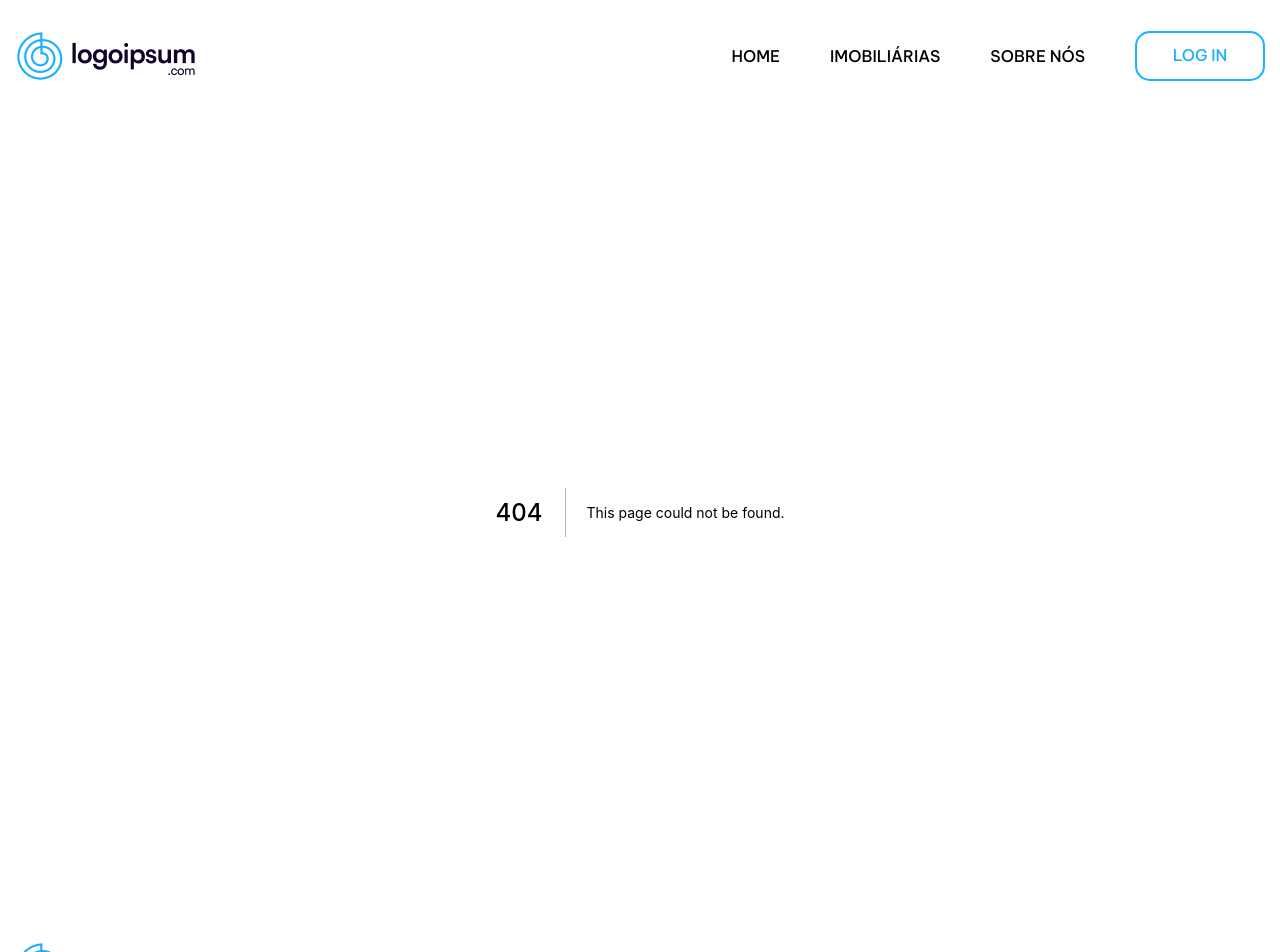
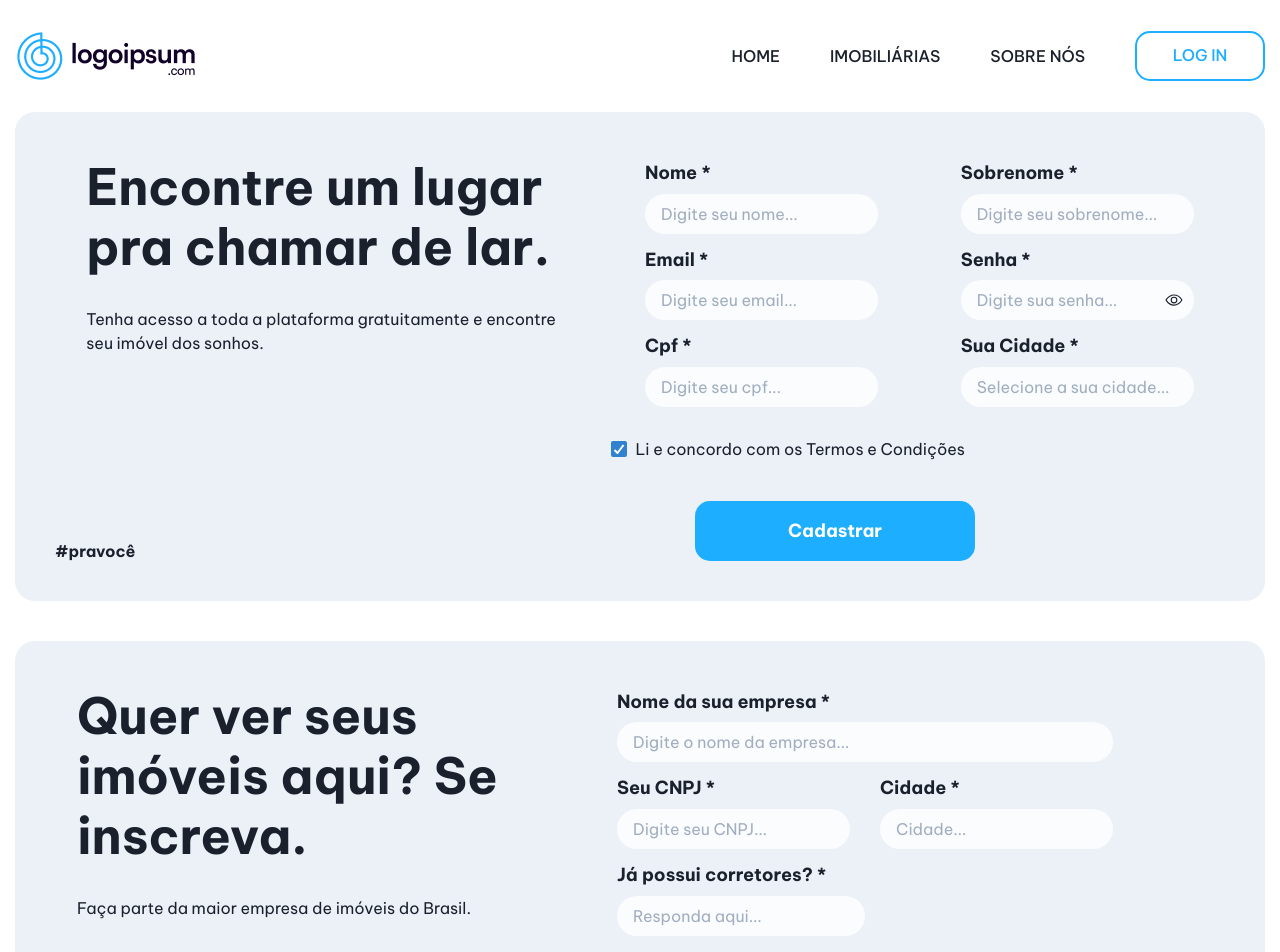
Before and after one commit to anacornachi/imobiliaria, a Next.js app: page /account in a window 1280 px wide. Before the commit this address had no page. Shown: the top 952 px of the page. Built offline with nearby package versions, Linux system fonts and the light colour scheme.

Commit message:
✨ feat: created user and real estate register page

```diff
--- /dev/null
+++ b/src/pages/account/index.tsx
@@ -0,0 +1,171 @@
+import {Heading, Text, Button, Flex, Checkbox, Box} from '@chakra-ui/react';
+import CustomInput from '@components/Forms/CustomInput';
+import Container from '@components/layout/Container';
+
+export default function Register() {
+  return (
+    <Container>
+      <Box bg="main" borderRadius="20px" mb="40px">
+        <Flex
+          justifyContent="space-around"
+          direction={{base: 'column', md: 'row'}}
+          mx="30px"
+          mb="30px"
+        >
+          <Flex direction="column" gap="30px" maxW={{base: '100%', md: '40%'}}>
+            <Heading as="h2" mt="45px" fontSize={{base: '30px', md: '50px'}}>
+              Encontre um lugar pra chamar de lar.
+            </Heading>
+            <Text>
+              Tenha acesso a toda a plataforma gratuitamente e encontre seu
+              imóvel dos sonhos.
+            </Text>
+          </Flex>
+
+          <Flex direction="column" mt="50px" gap="15px">
+            <CustomInput
+              name="nome"
+              placeholder="Digite seu nome..."
+              title="Nome *"
+              w="100%"
+            />
+
+            <CustomInput
+              name="email"
+              placeholder="Digite seu email..."
+              title="Email *"
+              w="100%"
+            />
+
+            <CustomInput
+              name="cpf"
+              placeholder="Digite seu cpf..."
+              title="Cpf *"
+              w="100%"
+            />
+          </Flex>
+
+          <Flex direction="column" mt="50px" gap="15px">
+            <CustomInput
+              name="nome"
+              placeholder="Digite seu sobrenome..."
+              title="Sobrenome *"
+              w="100%"
+            />
+
+            <CustomInput
+              name="password"
+              placeholder="Digite sua senha..."
+              title="Senha *"
+              w="100%"
+              type="password"
+            />
+
+            <CustomInput
+              name="cidade"
+              placeholder="Selecione a sua cidade..."
+              title="Sua Cidade *"
+              w="100%"
+            />
+          </Flex>
+        </Flex>
+
+        <Flex
+          justifyContent={{base: 'center', md: 'flex-end'}}
+          mr={{base: '0', md: '300px'}}
+          mb="40px"
+        >
+          <Checkbox defaultChecked>
+            Li e concordo com os Termos e Condições
+          </Checkbox>
+        </Flex>
+
+        <Flex
+          direction={{base: 'column', md: 'row'}}
+          justifyContent="space-between"
+          mx="40px"
+          align={{base: 'center', md: 'none'}}
+        >
+          <Text fontWeight="bold">#pravocê</Text>
+
+          <Button
+            variant="primary"
+            type="submit"
+            mr={{base: '10px', md: '250px'}}
+            mb="40px"
+          >
+            Cadastrar
+          </Button>
+        </Flex>
+      </Box>
+
+      <Box bg="main" borderRadius="20px" mb="40px">
+        <Flex
+          justifyContent="space-around"
+          direction={{base: 'column', md: 'row'}}
+          mx="30px"
+          mb="30px"
+        >
+          <Flex direction="column" gap="30px" maxW={{base: '100%', md: '40%'}}>
+            <Heading as="h2" mt="45px" fontSize={{base: '30px', md: '50px'}}>
+              Quer ver seus imóveis aqui? Se inscreva.
+            </Heading>
+            <Text>Faça parte da maior empresa de imóveis do Brasil.</Text>
+          </Flex>
+          <Flex direction="column" mt="50px" gap="15px" mr="90px">
+            <Flex>
+              <CustomInput
+                name="nome"
+                placeholder="Digite o nome da empresa..."
+                title="Nome da sua empresa *"
+                w="100%"
+              />
+            </Flex>
+
+            <Flex gap="30px" direction={{base: 'column', md: 'row'}}>
+              <CustomInput
+                name="cnpj"
+                placeholder="Digite seu CNPJ..."
+                title="Seu CNPJ *"
+                w="100%"
+              />
+
+              <CustomInput
+                name="cidade"
+                placeholder="Cidade..."
+                title="Cidade *"
+                w="100%"
+              />
+            </Flex>
+
+            <Flex>
+              <CustomInput
+                name="corretores"
+                placeholder="Responda aqui..."
+                title="Já possui corretores? *"
+                w={{base: '100%', md: '50%'}}
+              />
+            </Flex>
+          </Flex>
+        </Flex>
+        <Flex
+          direction={{base: 'column', md: 'row'}}
+          justifyContent="space-between"
+          mx="40px"
+          align={{base: 'center', md: 'none'}}
+        >
+          <Text fontWeight="bold">#praImobiliária</Text>
+
+          <Button
+            variant="primary"
+            type="submit"
+            mr={{base: '10px', md: '250px'}}
+            mb="40px"
+          >
+            Cadastrar
+          </Button>
+        </Flex>
+      </Box>
+    </Container>
+  );
+}
```
Also changed, not shown: src/pages/account/register.tsx (deleted, +0 -20 lines).
